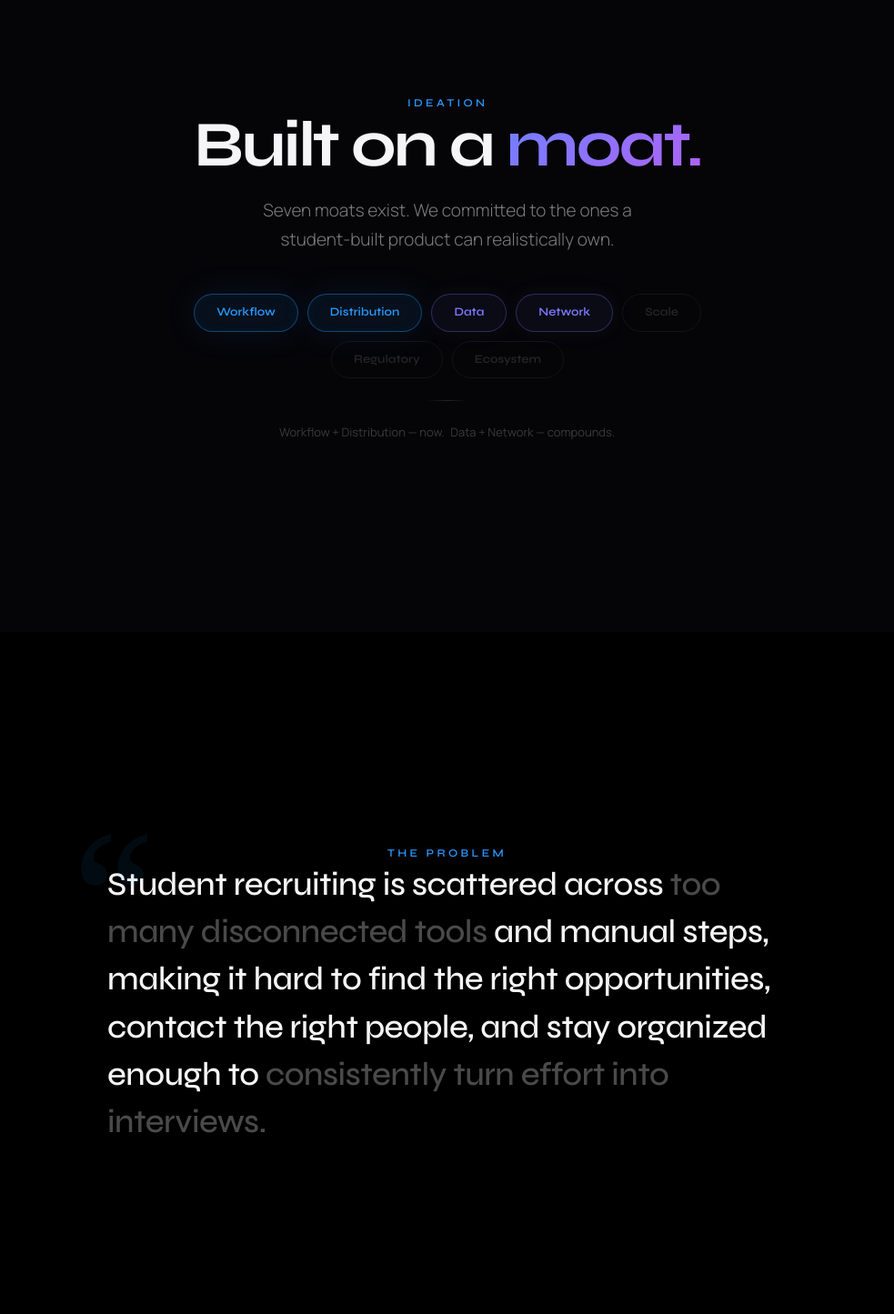
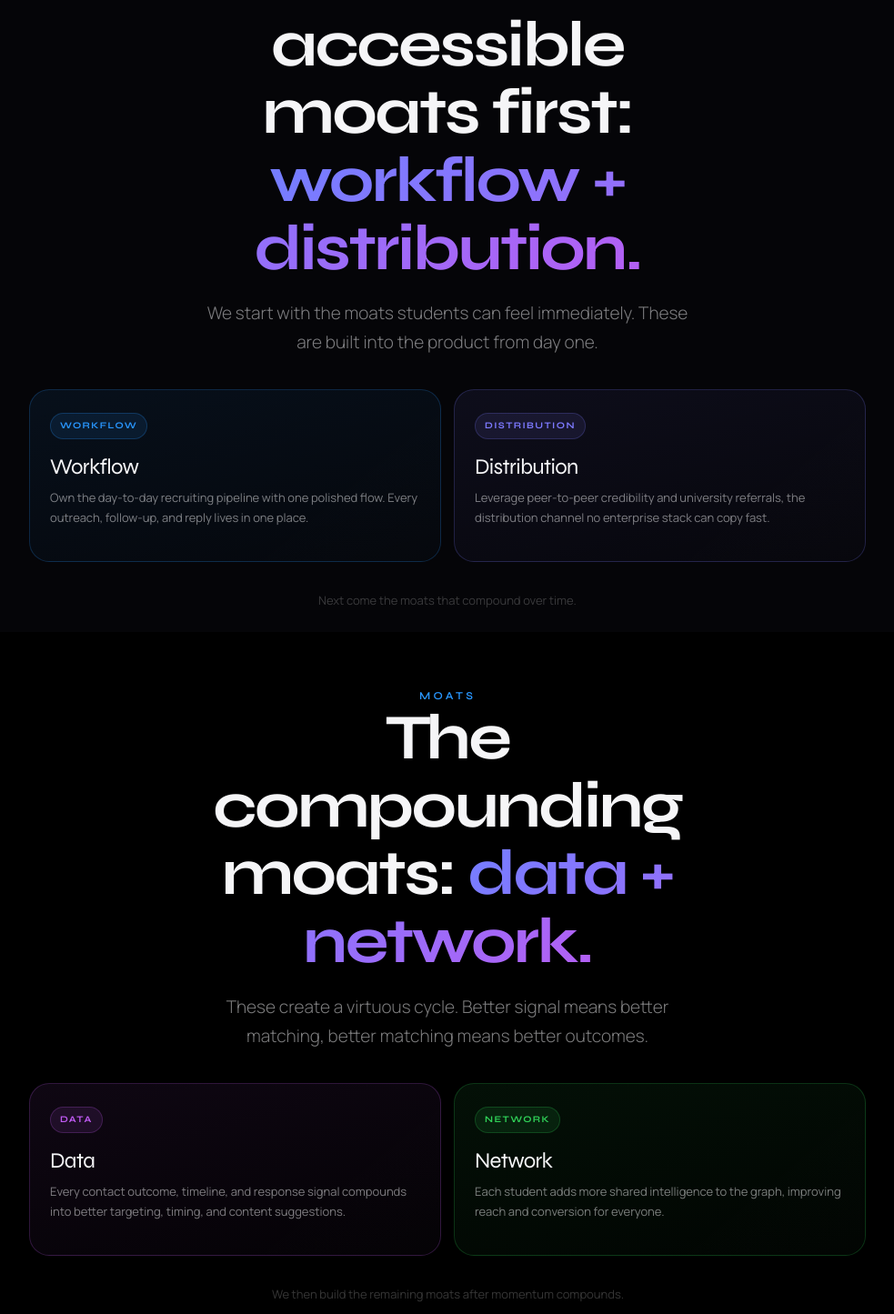
Before and after one commit to PragalvhaSharma/LITFInal, a Next.js app: page / in a window 1280 px wide. Shown: the part 905-2350 px from the top of the page at 91% size, without its empty margins (148-1131 px from the left). Built offline with nearby package versions, Linux system fonts and the light colour scheme.

Commit message:
moats seperated

```diff
--- a/app/globals.css
+++ b/app/globals.css
@@ -302,6 +302,129 @@ body {
 .pill.p { border: 1px solid rgba(41,151,255,.4); color: var(--blue); background: rgba(41,151,255,.08); box-shadow: 0 0 36px rgba(41,151,255,.1), inset 0 0 16px rgba(41,151,255,.04); }
 
 /* ═══════════════════════════════════════════════════════════
+   MOAT CARDS
+═══════════════════════════════════════════════════════════ */
+.moat-grid {
+  display: grid;
+  grid-template-columns: repeat(auto-fit, minmax(240px, 1fr));
+  gap: 14px;
+  width: 100%;
+  max-width: 920px;
+}
+
+.moat-card {
+  position: relative;
+  text-align: left;
+  padding: 24px 22px;
+  border-radius: 22px;
+  border: 1px solid var(--border);
+  background: rgba(255,255,255,0.02);
+  min-height: 190px;
+  overflow: hidden;
+  transition:
+    transform .5s cubic-bezier(.22,1,.36,1),
+    border-color .5s cubic-bezier(.22,1,.36,1),
+    background .5s cubic-bezier(.22,1,.36,1);
+}
+
+.moat-card::after {
+  content: "";
+  position: absolute;
+  inset: 1px;
+  border-radius: 20px;
+  pointer-events: none;
+  background: linear-gradient(140deg, transparent, transparent, rgba(255,255,255,.06));
+  opacity: .08;
+}
+
+.moat-card.blue {
+  background: linear-gradient(165deg, rgba(41,151,255,.08), rgba(41,151,255,.02));
+  border-color: rgba(41,151,255,.22);
+}
+
+.moat-card.purple {
+  background: linear-gradient(165deg, rgba(125,122,255,.08), rgba(125,122,255,.02));
+  border-color: rgba(125,122,255,.22);
+}
+
+.moat-card.pink {
+  background: linear-gradient(165deg, rgba(191,90,242,.08), rgba(191,90,242,.02));
+  border-color: rgba(191,90,242,.22);
+}
+
+.moat-card.green {
+  background: linear-gradient(165deg, rgba(48,209,88,.08), rgba(48,209,88,.02));
+  border-color: rgba(48,209,88,.22);
+}
+
+.moat-card.orange {
+  background: linear-gradient(165deg, rgba(255,159,10,.08), rgba(255,159,10,.02));
+  border-color: rgba(255,159,10,.22);
+}
+
+.moat-card:hover {
+  transform: translateY(-4px);
+  background: rgba(255,255,255,.06);
+}
+
+.moat-badge {
+  display: inline-flex;
+  margin-bottom: 18px;
+  border-radius: 999px;
+  padding: 6px 10px;
+  font-family: var(--fd);
+  font-size: 10px;
+  font-weight: 700;
+  letter-spacing: .14em;
+  text-transform: uppercase;
+  color: var(--blue);
+  background: rgba(41,151,255,.1);
+  border: 1px solid rgba(41,151,255,.24);
+}
+
+.moat-card.pink .moat-badge,
+.moat-card.orange .moat-badge {
+  color: var(--pink);
+  background: rgba(191,90,242,.1);
+  border-color: rgba(191,90,242,.22);
+}
+
+.moat-card.green .moat-badge {
+  color: var(--green);
+  background: rgba(48,209,88,.1);
+  border-color: rgba(48,209,88,.22);
+}
+
+.moat-card.orange .moat-badge {
+  color: var(--orange);
+  background: rgba(255,159,10,.1);
+  border-color: rgba(255,159,10,.22);
+}
+
+.moat-card.purple .moat-badge {
+  color: var(--purple);
+  background: rgba(125,122,255,.1);
+  border-color: rgba(125,122,255,.22);
+}
+
+.moat-title {
+  font-family: var(--fd);
+  font-size: 24px;
+  line-height: 1.1;
+  letter-spacing: -0.03em;
+  color: var(--fg);
+  margin-bottom: 10px;
+}
+
+.moat-copy {
+  position: relative;
+  font-family: var(--fb);
+  color: var(--muted);
+  line-height: 1.65;
+  font-size: 13px;
+}
+
+/* ═══════════════════════════════════════════════════════════
    PROBLEM
 ═══════════════════════════════════════════════════════════ */
 .q-wrap { position: relative; max-width: 780px; padding-left: 16px; }
@@ -407,12 +530,12 @@ body {
 
 .phone-flyout.left {
   top: 98px;
-  left: -2px;
+  left: -50px;
   animation: card-float 6s ease-in-out infinite;
 }
 
 .phone-flyout.right {
-  right: 0;
+  right: -50px;
   bottom: 102px;
   animation: card-float 6s ease-in-out infinite reverse;
 }
@@ -552,8 +675,19 @@ body {
   display: flex;
   flex-direction: column;
   gap: 9px;
-  overflow: hidden;
+  overflow-y: auto;
+  overflow-x: hidden;
+  scrollbar-width: none;
+  -webkit-overflow-scrolling: touch;
   z-index: 1;
+}
+
+.phone-scr::-webkit-scrollbar {
+  display: none;
+}
+
+.phone-scr > * {
+  flex-shrink: 0;
 }
 
 .phone-scr::before {
@@ -916,6 +1050,7 @@ body {
   letter-spacing: .16em;
   text-transform: uppercase;
   border: 1px solid currentColor;
+  flex-shrink: 0;
 }
 
 .m-st.bl {
@@ -1036,13 +1171,19 @@ body {
 
 /* mock bottom nav */
 .m-bnav {
-  position: relative;
-  z-index: 1;
+  position: sticky;
+  bottom: -12px;
+  z-index: 10;
   display: flex;
   justify-content: space-around;
   margin-top: auto;
-  padding: 10px 0 2px;
+  margin-left: -14px;
+  margin-right: -14px;
+  padding: 10px 14px 20px;
   border-top: 1px solid rgba(255,255,255,.05);
+  background: rgba(8, 10, 16, 0.85);
+  backdrop-filter: blur(12px);
+  -webkit-backdrop-filter: blur(12px);
 }
 
 .m-bnav-i {
@@ -1121,49 +1262,71 @@ body {
 .ng {
   display: grid;
   grid-template-columns: repeat(2, 1fr);
-  gap: 2px;
-  max-width: 700px;
+  gap: 16px;
+  max-width: 800px;
   width: 100%;
-  border-radius: 22px;
-  overflow: hidden;
-  background: var(--border);
 }
 
 .nc {
-  padding: 36px 28px;
-  background: var(--bg2);
+  position: relative;
+  padding: 32px;
+  background: rgba(255,255,255,0.02);
+  border: 1px solid rgba(255,255,255,0.05);
+  border-radius: 24px;
   text-align: left;
-  transition: background .3s;
+  transition: all .4s cubic-bezier(.22,1,.36,1);
+  overflow: hidden;
 }
 
-.nc:hover { background: rgba(255,255,255,.025); }
+.nc::before {
+  content: "";
+  position: absolute;
+  top: 0; left: 0; right: 0; height: 1px;
+  background: linear-gradient(90deg, transparent, rgba(255,255,255,0.2), transparent);
+  opacity: 0;
+  transition: opacity .4s;
+}
+
+.nc:hover {
+  background: rgba(255,255,255,0.035);
+  border-color: rgba(255,255,255,0.1);
+  transform: translateY(-4px);
+  box-shadow: 0 12px 30px rgba(0,0,0,0.5);
+}
+
+.nc:hover::before {
+  opacity: 1;
+}
 
 .nc-i {
-  width: 38px;
-  height: 38px;
-  border-radius: 10px;
+  width: 44px;
+  height: 44px;
+  border-radius: 12px;
   display: flex;
   align-items: center;
   justify-content: center;
-  font-size: 18px;
-  margin-bottom: 16px;
-  background: rgba(41,151,255,.08);
-  border: 1px solid rgba(41,151,255,.14);
+  margin-bottom: 20px;
 }
+
+.nc-i.blue { background: rgba(41, 151, 255, 0.1); border: 1px solid rgba(41, 151, 255, 0.2); color: var(--blue); }
+.nc-i.purple { background: rgba(125, 122, 255, 0.1); border: 1px solid rgba(125, 122, 255, 0.2); color: var(--purple); }
+.nc-i.pink { background: rgba(191, 90, 242, 0.1); border: 1px solid rgba(191, 90, 242, 0.2); color: var(--pink); }
+.nc-i.green { background: rgba(48, 209, 88, 0.1); border: 1px solid rgba(48, 209, 88, 0.2); color: var(--green); }
 
 .nc-t {
   font-family: var(--fd);
-  font-size: 15px;
+  font-size: 17px;
   font-weight: 700;
   color: var(--fg);
-  margin-bottom: 6px;
+  margin-bottom: 8px;
+  letter-spacing: -0.01em;
 }
 
 .nc-d {
   font-family: var(--fb);
-  font-size: 12px;
+  font-size: 14px;
   color: var(--muted);
-  line-height: 1.65;
+  line-height: 1.6;
 }
 
 /* ═══════════════════════════════════════════════════════════
@@ -1212,11 +1375,11 @@ body {
 
   .phone-flyout.left {
     top: 94px;
-    left: 0;
+    left: -30px;
   }
 
   .phone-flyout.right {
-    right: 0;
+    right: -30px;
     bottom: 96px;
   }
 
@@ -1276,6 +1439,7 @@ body {
   .hero-orb { width: 500px; height: 500px; }
   .dg { grid-template-columns: 1fr; }
   .ng { grid-template-columns: 1fr; }
+  .moat-grid { grid-template-columns: 1fr; }
   .q-mark { font-size: 100px; }
   .app-slide {
     padding-top: 96px;
--- a/app/page.tsx
+++ b/app/page.tsx
@@ -4,14 +4,55 @@ import { useEffect, useState, useCallback, useRef } from "react";
 
 /* ─── static data ─── */
 
-const MOATS = [
-  { name: "Workflow", t: "p" },
-  { name: "Distribution", t: "p" },
-  { name: "Data", t: "s" },
-  { name: "Network", t: "s" },
-  { name: "Scale", t: "d" },
-  { name: "Regulatory", t: "d" },
-  { name: "Ecosystem", t: "d" },
+const MOAT_ACCESSIBLE = [
+  {
+    title: "Workflow",
+    description:
+      "Own the day-to-day recruiting pipeline with one polished flow. Every outreach, follow-up, and reply lives in one place.",
+    tone: "blue",
+  },
+  {
+    title: "Distribution",
+    description:
+      "Leverage peer-to-peer credibility and university referrals, the distribution channel no enterprise stack can copy fast.",
+    tone: "purple",
+  },
+] as const;
+
+const MOAT_COMPOUNDING = [
+  {
+    title: "Data",
+    description:
+      "Every contact outcome, timeline, and response signal compounds into better targeting, timing, and content suggestions.",
+    tone: "pink",
+  },
+  {
+    title: "Network",
+    description:
+      "Each student adds more shared intelligence to the graph, improving reach and conversion for everyone.",
+    tone: "green",
+  },
+] as const;
+
+const MOAT_FUTURE = [
+  {
+    title: "Scale",
+    description:
+      "Depth with schools and recruiting cycles grows harder to replicate once execution quality and habits become the standard.",
+    tone: "orange",
+  },
+  {
+    title: "Regulatory",
+    description:
+      "Compliance posture, data handling, and trust standards become a competitive advantage as recruiting tech scrutiny rises.",
+    tone: "blue",
+  },
+  {
+    title: "Ecosystem",
+    description:
+      "APIs, integrations, and platform fit create switching-costs as students build their own workflows inside it.",
+    tone: "purple",
+  },
 ] as const;
 
 const FEATS = [
@@ -41,11 +82,39 @@ const INSIGHTS = [
 ] as const;
 
 const NET = [
-  { icon: "⚡", title: "Shared Intelligence", desc: "Every student's data improves predictions for every other student." },
-  { icon: "🤝", title: "Warm Intros", desc: '"Your school already reached out to X." Zero cold start.' },
-  { icon: "📊", title: "Your Benchmark", desc: "Compare your rate against similar companies, roles, stages." },
-  { icon: "💬", title: "Community Forum", desc: "Insider knowledge organized by company, role, and stage." },
-] as const;
+  {
+    icon: (
+      <svg width="22" height="22" viewBox="0 0 24 24" fill="none" stroke="currentColor" strokeWidth="2" strokeLinecap="round" strokeLinejoin="round"><path d="m12 3-1.912 5.813a2 2 0 0 1-1.275 1.275L3 12l5.813 1.912a2 2 0 0 1 1.275 1.275L12 21l1.912-5.813a2 2 0 0 1 1.275-1.275L21 12l-5.813-1.912a2 2 0 0 1-1.275-1.275L12 3Z"/></svg>
+    ),
+    title: "Shared Intelligence",
+    desc: "Every student's data improves predictions for every other student.",
+    color: "blue"
+  },
+  {
+    icon: (
+      <svg width="22" height="22" viewBox="0 0 24 24" fill="none" stroke="currentColor" strokeWidth="2" strokeLinecap="round" strokeLinejoin="round"><path d="M16 21v-2a4 4 0 0 0-4-4H6a4 4 0 0 0-4 4v2"/><circle cx="9" cy="7" r="4"/><path d="M22 21v-2a4 4 0 0 0-3-3.87"/><path d="M16 3.13a4 4 0 0 1 0 7.75"/></svg>
+    ),
+    title: "Warm Intros",
+    desc: '"Your school already reached out to X." Zero cold start.',
+    color: "purple"
+  },
+  {
+    icon: (
+      <svg width="22" height="22" viewBox="0 0 24 24" fill="none" stroke="currentColor" strokeWidth="2" strokeLinecap="round" strokeLinejoin="round"><path d="M3 3v18h18"/><path d="m19 9-5 5-4-4-3 3"/></svg>
+    ),
+    title: "Your Benchmark",
+    desc: "Compare your rate against similar companies, roles, stages.",
+    color: "pink"
+  },
+  {
+    icon: (
+      <svg width="22" height="22" viewBox="0 0 24 24" fill="none" stroke="currentColor" strokeWidth="2" strokeLinecap="round" strokeLinejoin="round"><path d="m3 21 1.9-5.7a8.5 8.5 0 1 1 3.8 3.8z"/></svg>
+    ),
+    title: "Community Forum",
+    desc: "Insider knowledge organized by company, role, and stage.",
+    color: "green"
+  },
+];
 
 const PHONE_SIGNALS = [
   { label: "Warm intros", value: "04", tone: "bl" },
@@ -106,7 +175,7 @@ const MOMENTUM_BARS = [
   { day: "F", height: 24, tone: "bl" },
 ] as const;
 
-const SLIDE_COUNT = 8;
+const SLIDE_COUNT = 10;
 
 const isEditableTarget = (target: EventTarget | null) => {
   if (!(target instanceof HTMLElement)) return false;
@@ -212,17 +281,6 @@ export default function Home() {
 
   return (
     <main onClick={advance} style={{ background: "#000" }}>
-      {/* NAV */}
-      <nav className="nav">
-        <ul className="nav-l">
-          <li><a href="#moat">Moat</a></li>
-          <li><a href="#problem">Problem</a></li>
-          <li><a href="#solution">Solution</a></li>
-          <li><a href="#app">Product</a></li>
-          <li><a href="#intel">Intelligence</a></li>
-        </ul>
-      </nav>
-
       {/* DOTS */}
       <div className="dots">
         {Array.from({ length: SLIDE_COUNT }).map((_, i) => (
@@ -260,31 +318,89 @@ export default function Home() {
       </section>
 
       {/* ══════════════════════════════════════════
-          2 · MOAT
+          2 · MOAT ACCESSIBLE
       ══════════════════════════════════════════ */}
-      <section className="slide" id="moat" style={{ background: "var(--bg2)" }}>
+      <section className="slide" id="moat-core" style={{ background: "var(--bg2)" }}>
         <div className="slide-inner">
-          <p className="t-label r d0">Ideation</p>
-          <h2 className="t-xl r d1" style={{ maxWidth: 580, marginBottom: 18 }}>
-            Built on a <span className="grad">moat.</span>
+          <p className="t-label r d0">Moats</p>
+          <h2 className="t-xl r d1" style={{ maxWidth: 640, marginBottom: 18 }}>
+            The most accessible moats first:
+            <br />
+            <span className="grad">workflow + distribution.</span>
           </h2>
-          <p className="t-body r d2" style={{ maxWidth: 460, marginBottom: 44 }}>
-            Seven moats exist. We committed to the ones a student-built product can realistically own.
+          <p className="t-body r d2" style={{ maxWidth: 560, marginBottom: 36 }}>
+            We start with the moats students can feel immediately. These are built into the product from day one.
           </p>
-          <div className="pills r d3">
-            {MOATS.map((m) => (
-              <span key={m.name} className={`pill ${m.t}`}>{m.name}</span>
+          <div className="moat-grid r d3">
+            {MOAT_ACCESSIBLE.map((m, i) => (
+              <div key={m.title} className={`moat-card r d${i + 4} ${m.tone}`}>
+                <p className="moat-badge">{m.title}</p>
+                <h3 className="moat-title">{m.title}</h3>
+                <p className="moat-copy">{m.description}</p>
+              </div>
             ))}
           </div>
-          <hr className="hr r d4" />
-          <p className="t-sm r d5" style={{ maxWidth: 400 }}>
-            Workflow + Distribution — now.&ensp;Data + Network — compounds.
+          <p className="t-sm r d5" style={{ marginTop: 32, maxWidth: 460 }}>
+            Next come the moats that compound over time.
           </p>
         </div>
       </section>
 
       {/* ══════════════════════════════════════════
-          3 · PROBLEM
+          3 · MOAT COMPOUNDING
+      ══════════════════════════════════════════ */}
+      <section className="slide" id="moat-compounding" style={{ background: "#000" }}>
+        <div className="slide-inner">
+          <p className="t-label r d0">Moats</p>
+          <h2 className="t-xl r d1" style={{ maxWidth: 640, marginBottom: 18 }}>
+            The compounding moats:
+            <span className="grad"> data + network.</span>
+          </h2>
+          <p className="t-body r d2" style={{ maxWidth: 560, marginBottom: 36 }}>
+            These create a virtuous cycle. Better signal means better matching, better matching means better outcomes.
+          </p>
+          <div className="moat-grid r d3">
+            {MOAT_COMPOUNDING.map((m, i) => (
+              <div key={m.title} className={`moat-card r d${i + 4} ${m.tone}`}>
+                <p className="moat-badge">{m.title}</p>
+                <h3 className="moat-title">{m.title}</h3>
+                <p className="moat-copy">{m.description}</p>
+              </div>
+            ))}
+          </div>
+          <p className="t-sm r d5" style={{ marginTop: 32, maxWidth: 460 }}>
+            We then build the remaining moats after momentum compounds.
+          </p>
+        </div>
+      </section>
+
+      {/* ══════════════════════════════════════════
+          4 · MOAT LONG-TERM
+      ══════════════════════════════════════════ */}
+      <section className="slide" id="moat-future" style={{ background: "var(--bg2)" }}>
+        <div className="slide-inner">
+          <p className="t-label r d0">Moats</p>
+          <h2 className="t-xl r d1" style={{ maxWidth: 640, marginBottom: 18 }}>
+            The remaining moats:
+            <span className="grad"> scale + regulatory + ecosystem.</span>
+          </h2>
+          <p className="t-body r d2" style={{ maxWidth: 560, marginBottom: 36 }}>
+            These are the long-range protections we are building as the product and community expand.
+          </p>
+          <div className="moat-grid r d3">
+            {MOAT_FUTURE.map((m, i) => (
+              <div key={m.title} className={`moat-card r d${i + 4} ${m.tone}`}>
+                <p className="moat-badge">{m.title}</p>
+                <h3 className="moat-title">{m.title}</h3>
+                <p className="moat-copy">{m.description}</p>
+              </div>
+            ))}
+          </div>
+        </div>
+      </section>
+
+      {/* ══════════════════════════════════════════
+          5 · PROBLEM
       ══════════════════════════════════════════ */}
       <section className="slide" id="problem" style={{ background: "#000" }}>
         <div className="slide-inner">
@@ -303,7 +419,7 @@ export default function Home() {
       </section>
 
       {/* ══════════════════════════════════════════
-          4 · SOLUTION
+          6 · SOLUTION
       ══════════════════════════════════════════ */}
       <section className="slide" id="solution" style={{ background: "var(--bg2)" }}>
         <div className="slide-inner">
@@ -327,7 +443,7 @@ export default function Home() {
       </section>
 
       {/* ══════════════════════════════════════════
-          5 · APP MOCKUP
+          7 · APP MOCKUP
       ══════════════════════════════════════════ */}
       <section className="slide app-slide" id="app" style={{ background: "#000" }}>
         <div className="slide-inner app-layout">
@@ -481,7 +597,7 @@ export default function Home() {
       </section>
 
       {/* ══════════════════════════════════════════
-          6 · INTELLIGENCE
+          8 · INTELLIGENCE
       ══════════════════════════════════════════ */}
       <section className="slide" id="intel" style={{ background: "var(--bg2)" }}>
         <div className="slide-inner">
@@ -505,7 +621,7 @@ export default function Home() {
       </section>
 
       {/* ══════════════════════════════════════════
-          7 · NETWORK
+          9 · NETWORK
       ══════════════════════════════════════════ */}
       <section className="slide" id="network" style={{ background: "#000" }}>
         <div className="slide-inner">
@@ -519,7 +635,7 @@ export default function Home() {
           <div className="ng">
             {NET.map((c, i) => (
               <div key={c.title} className={`nc rs d${i + 3}`}>
-                <div className="nc-i">{c.icon}</div>
+                <div className={`nc-i ${c.color}`}>{c.icon}</div>
                 <div className="nc-t">{c.title}</div>
                 <div className="nc-d">{c.desc}</div>
               </div>
@@ -529,7 +645,7 @@ export default function Home() {
       </section>
 
       {/* ══════════════════════════════════════════
-          8 · CLOSING
+          10 · CLOSING
       ══════════════════════════════════════════ */}
       <section className="slide" style={{ background: "#000" }}>
         <div className="close-orb" aria-hidden="true" />
```
